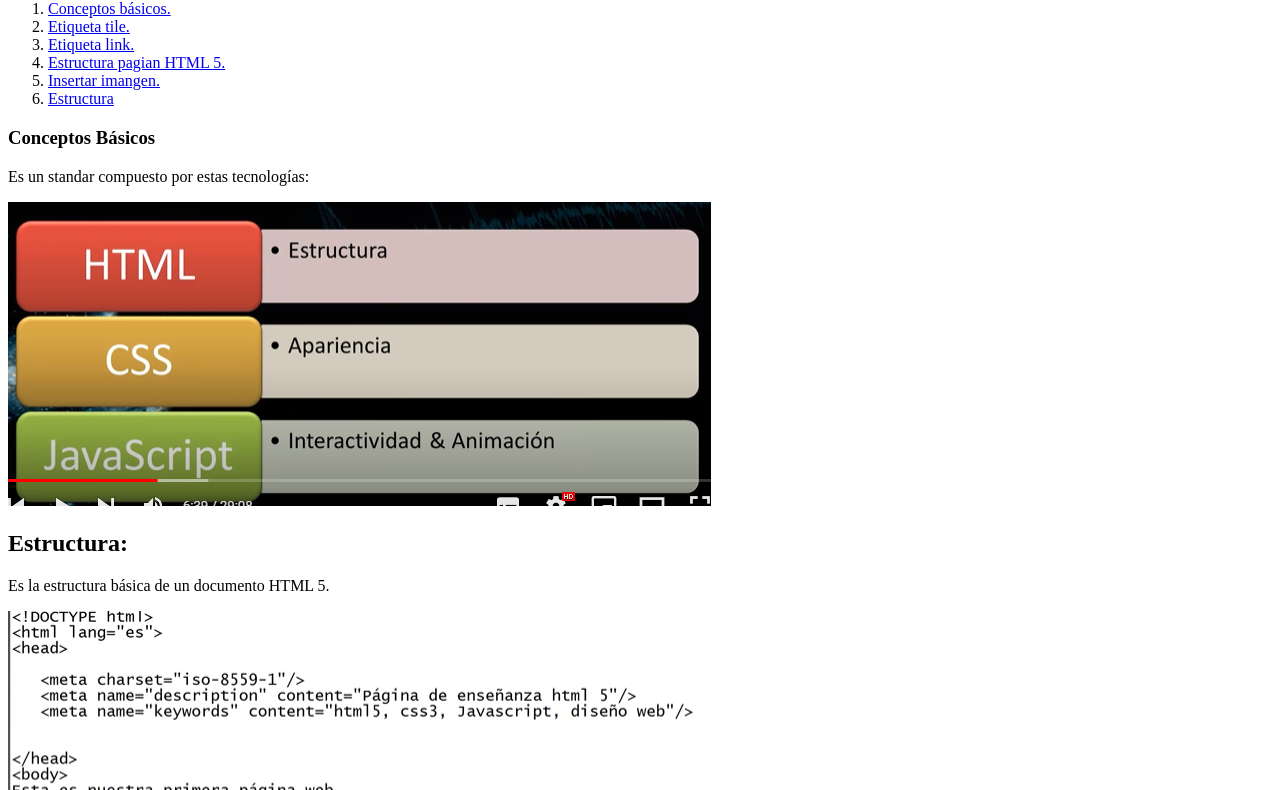
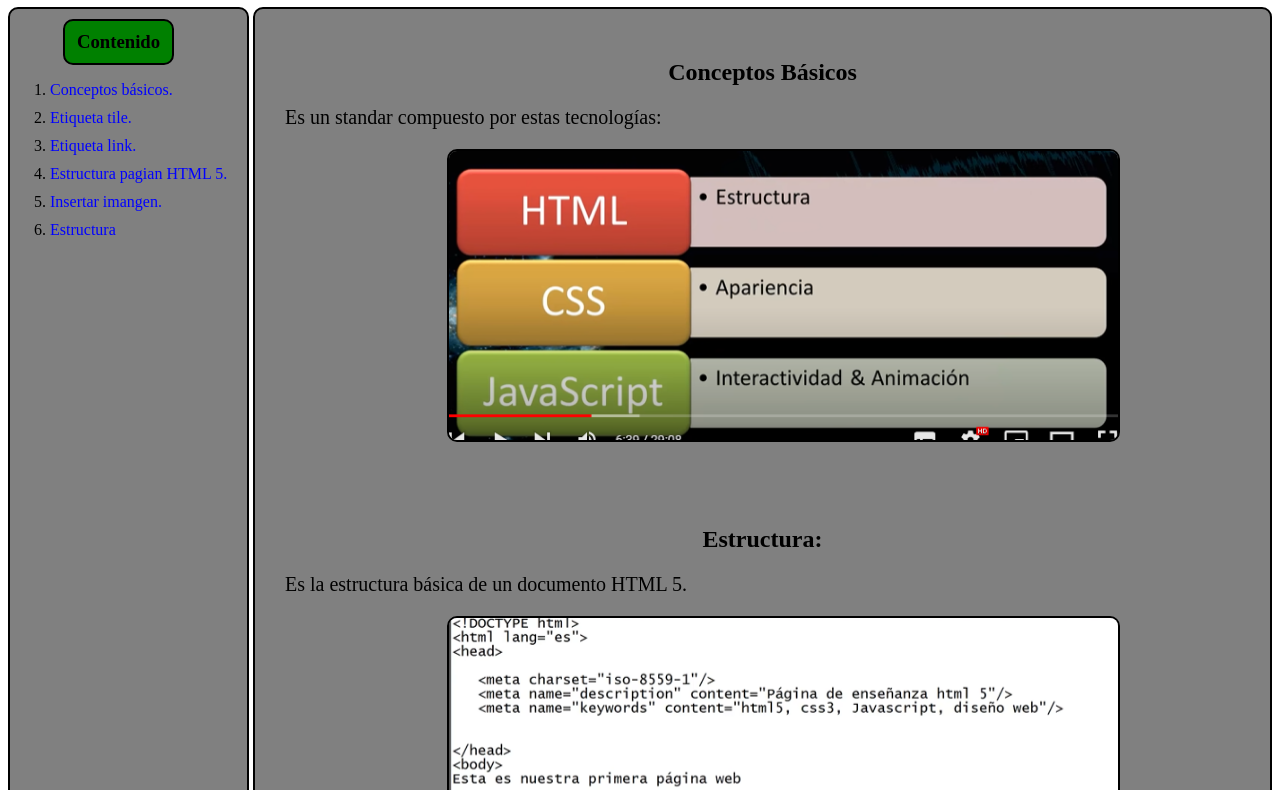
Before and after one commit to wiconva/Wiki, a plain HTML site: page src/main/web/pages/html/html.html in a window 1280 px wide. Shown: the part 59-849 px from the top of the page. Drawn offline with Linux system fonts and the light colour scheme.

Commit message:
Added more capabilyties

```diff
--- a/src/main/web/css/styles-sheets.css
+++ b/src/main/web/css/styles-sheets.css
@@ -20,8 +20,8 @@ img {
     border: 2px solid black;
     border-radius: 10px;
     height: 40%;
-    width: 60%;
-    margin: 0px 20% 60px;
+    width: 70%;
+    margin: 0px 17% 60px;
 }
 
 h2 {
@@ -41,3 +41,12 @@ h3 {
 p{
     font-size: 20px;
 }
+
+li {
+    margin-bottom: 10px;
+}
+
+a:link, a:visited, a:active {
+    text-decoration:none;
+    color: blue;
+}
--- a/src/main/web/pages/html/html.html
+++ b/src/main/web/pages/html/html.html
@@ -3,10 +3,12 @@
 <head>
     <meta charset="UTF-8">
     <title>HTML</title>
+    <link rel="stylesheet" href="../../css/styles-sheets.css">
 </head>
 <body>
     <h3>HTML</h3>
     <aside>
+        <h3>Contenido</h3>
         <ol>
             <li><a href="#conceptosBasicos">Conceptos básicos.</a></li>
             <li><a href="#etiquetaTitle">Etiqueta tile.</a></li>
@@ -17,7 +19,7 @@
         </ol>
     </aside>
     <section>
-        <h3 id="conceptosBasicos">Conceptos Básicos</h3>
+        <h2 id="conceptosBasicos">Conceptos Básicos</h2>
         <p>Es un standar compuesto por estas tecnologías: </p>
         <img src="../../../resources/html/Imagen1.PNG">
 
@@ -30,8 +32,9 @@
             del navegador e incluir un salto de línea; o de ipo linea que no llevan este comportameinto.
             La etiqueta title va dentro de la etiqueta meta, su función es cambiar el titulo de la página y
             ayuda con el posisionamiento al momento de la busqueda dentro un navegador.</p>
+        <img src="../../../resources/html/Imagen3b.PNG">
         <img src="../../../resources/html/Imagen3.PNG">
-        <img src="../../../resources/html/Imagen3b.PNG">
+
 
         <h2 id="etiquetaLink">Etiqueta link:</h2>
         <p>Va dentro de la etiqueta meta, su función es enlazar las hojas de estilos o los archivos Java Script
```
